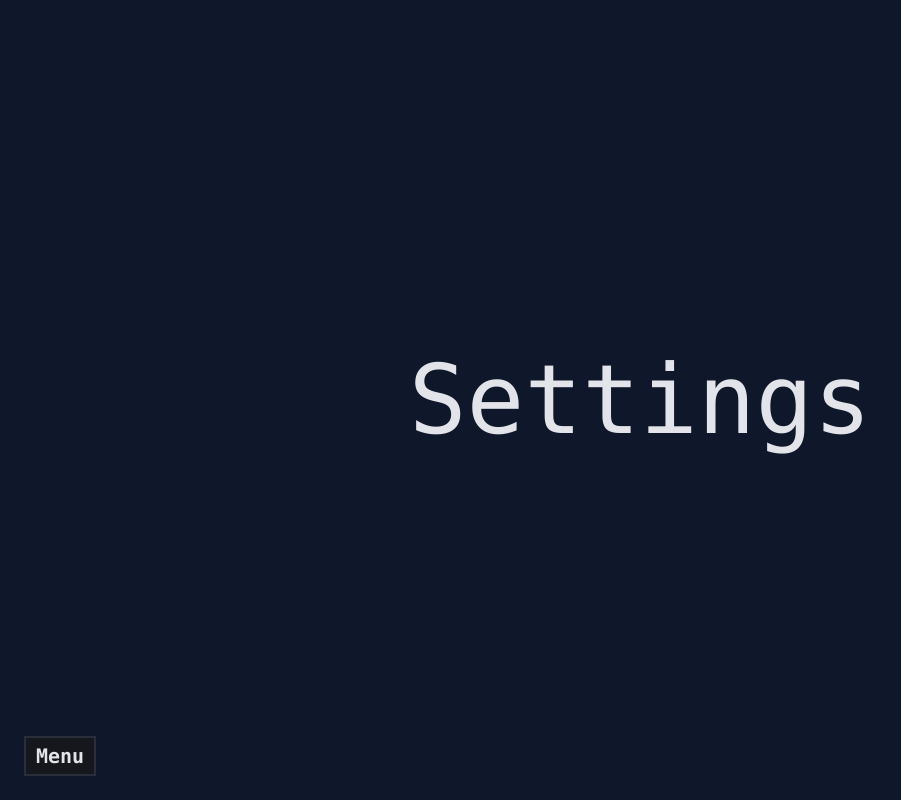
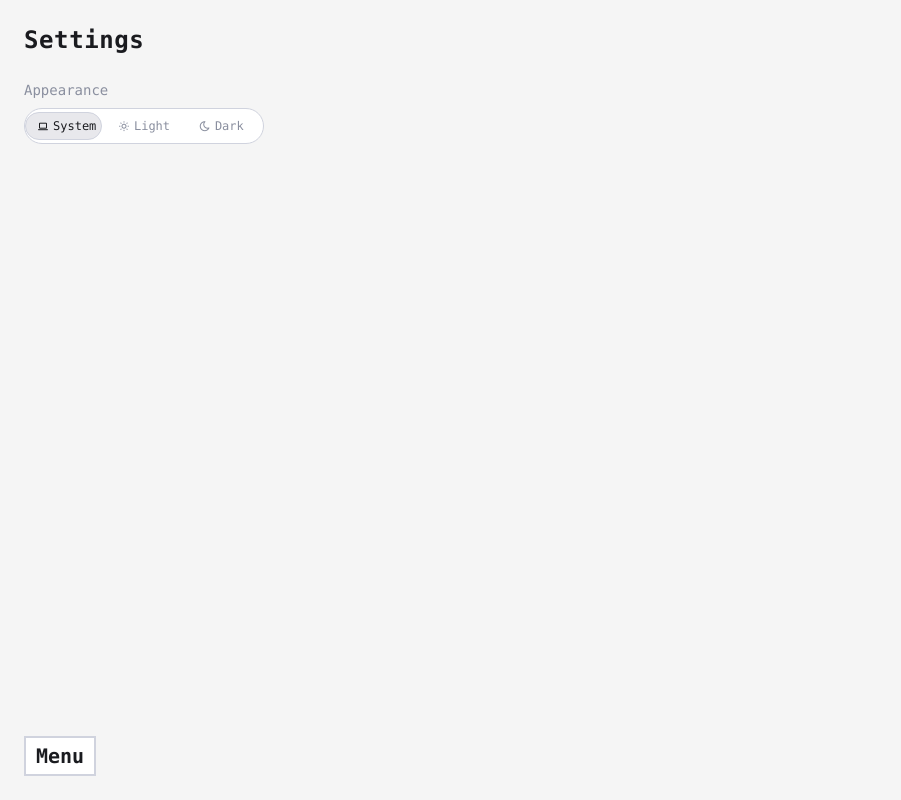
Before and after one commit to KohKoh-Nut/Cod, a Next.js app: page /settings in a window 1280 px wide. Shown: the whole page, without its empty margins (0-901 px from the left). Built offline with nearby package versions, Linux system fonts and the light colour scheme.

Commit message:
feat: add theme swiper with light/dark/system toggle

```diff
--- a/src/app/layout.tsx
+++ b/src/app/layout.tsx
@@ -35,12 +35,17 @@ export default function RootLayout({ children }: RootLayoutProps) {
     return (
         <html
             lang="en"
-            className={`${geistSans.variable} ${geistMono.variable} h-full antialiased`}
+            className={`${geistSans.variable} ${geistMono.variable} h-full antialiased dark`}
         >
+            <head>
+                <link
+                    rel="stylesheet"
+                    href="https://cdn.jsdelivr.net/npm/@tabler/icons-webfont@latest/tabler-icons.min.css"
+                />
+            </head>
             <body className="h-full flex flex-col">
                 {/* Global Navigation Bar */}
                 <NavBar />
-
                 {/* Main Page Content */}
                 {children}
             </body>
--- a/src/app/settings/page.tsx
+++ b/src/app/settings/page.tsx
@@ -1,11 +1,15 @@
 'use client';
+import ThemeSwiper from '@/components/ThemeSwiper';
+import Text from '@/components/Text';
 
-export default function Settings (){
-
-    return(
-
-        <div className="min-h-screen min-w-screen bg-slate-900 text-yellow text-8xl items-center justify-center flex flex-row">
-            Settings
-        </div>
-    );
+export default function SettingsPage() {
+  return (
+    <div className="p-6 flex flex-col gap-6">
+      <Text
+        type="header"
+        level={2}
+        label="Settings" />
+      <ThemeSwiper />
+    </div>
+  );
 }
--- /dev/null
+++ b/src/components/ThemeSwiper.tsx
@@ -0,0 +1,74 @@
+'use client';
+import { useEffect, useRef } from 'react';
+import { useTheme } from '@/hooks/useTheme';
+
+const OPTIONS = [
+  { value: 'system', label: 'System', icon: 'ti-device-laptop' },
+  { value: 'light',  label: 'Light',  icon: 'ti-sun'           },
+  { value: 'dark',   label: 'Dark',   icon: 'ti-moon'          },
+] as const;
+
+export default function ThemeSwiper() {
+  const { theme, setTheme } = useTheme();
+  const trackRef = useRef<HTMLDivElement>(null);
+  const thumbRef = useRef<HTMLDivElement>(null);
+
+  const updateThumb = (index: number) => {
+    const track = trackRef.current;
+    const thumb = thumbRef.current;
+    if (!track || !thumb) return;
+    const option = track.children[index + 1] as HTMLElement; // +1 skips thumb
+    thumb.style.left = `${option.offsetLeft - 3}px`;
+    thumb.style.width = `${option.offsetWidth}px`;
+  };
+
+  useEffect(() => {
+    const index = OPTIONS.findIndex((o) => o.value === theme);
+    updateThumb(index === -1 ? 0 : index);
+  }, [theme]);
+
+  useEffect(() => {
+    const handleResize = () => {
+      const index = OPTIONS.findIndex((o) => o.value === theme);
+      updateThumb(index === -1 ? 0 : index);
+    };
+    window.addEventListener('resize', handleResize);
+    return () => window.removeEventListener('resize', handleResize);
+  }, [theme]);
+
+  return (
+    <div className="flex flex-col gap-2">
+      <p className="text-sm text-comment">Appearance</p>
+      <div
+        ref={trackRef}
+        role="radiogroup"
+        aria-label="Theme"
+        className="relative flex w-60 cursor-pointer select-none rounded-full border border-border bg-bg-surface p-[3px]"
+      >
+        {/* Sliding thumb */}
+        <div
+          ref={thumbRef}
+          className="absolute top-[3px] bottom-[3px] rounded-full border border-border bg-bg-element transition-all duration-200 ease-in-out"
+        />
+
+        {OPTIONS.map((opt) => (
+          <button
+            key={opt.value}
+            type="button"
+            role="radio"
+            aria-checked={theme === opt.value}
+            onClick={() => setTheme(opt.value)}
+            className={`relative z-10 flex flex-1 items-center justify-center gap-1 rounded-full py-1.5 text-xs transition-colors duration-200 ${
+              theme === opt.value
+                ? 'font-medium text-fg'
+                : 'text-comment hover:text-fg-muted'
+            }`}
+          >
+            <i className={`ti ${opt.icon}`} aria-hidden="true" />
+            {opt.label}
+          </button>
+        ))}
+      </div>
+    </div>
+  );
+}
--- /dev/null
+++ b/src/hooks/useTheme.ts
@@ -0,0 +1,39 @@
+import { useEffect, useState } from 'react';
+
+type Theme = 'system' | 'light' | 'dark';
+
+export function useTheme() {
+  const [theme, setTheme] = useState<Theme>('system');
+
+  // Read localStorage after mount (client-only)
+  useEffect(() => {
+    const stored = localStorage.getItem('theme') as Theme;
+    if (stored) setTheme(stored);
+  }, []);
+
+  const applyTheme = (isDark: boolean) => {
+    document.documentElement.classList.toggle('dark', isDark);
+    document.documentElement.classList.toggle('light', !isDark);
+  };
+
+  useEffect(() => {
+    if (theme === 'system') {
+      const prefersDark = window.matchMedia('(prefers-color-scheme: dark)').matches;
+      applyTheme(prefersDark);
+    } else {
+      applyTheme(theme === 'dark');
+    }
+    localStorage.setItem('theme', theme);
+  }, [theme]);
+
+  useEffect(() => {
+    const media = window.matchMedia('(prefers-color-scheme: dark)');
+    const handleChange = (e: MediaQueryListEvent) => {
+      if (theme === 'system') applyTheme(e.matches);
+    };
+    media.addEventListener('change', handleChange);
+    return () => media.removeEventListener('change', handleChange);
+  }, [theme]);
+
+  return { theme, setTheme };
+}
--- a/src/style/atlanticcod.css
+++ b/src/style/atlanticcod.css
@@ -1,38 +1,48 @@
-:root {
-    /* THE VOID & DEEP SHADOWS (Surfaces & Underlayers) */
-    --abyssal_bark: #07080b; /* Darkest panel background */
-    --burnt_charcoal: #0b0c10; /* Core layout body background */
-    --canyon_floor: #16171d; /* Editor surface background */
-    --crushed_clay: #1f212a; /* Active line / element background */
-
-    /* THE LIGHT (Text scales) */
-    --dusty_parchment: #f3f4f7; /* High-contrast text / bold tokens */
-    --river_silt: #cdd1dc; /* Standard variables / identifiers */
-
-    /* THE SYNTAX ACCENTS (Polished, vibrant but clean) */
-    --magma_dust: #ff4081; /* Regex / Special keywords (Pink) */
-    --wildfire: #f50057; /* Function calls / Crucial macros */
-
-    --desert_rose: #b388ff; /* Strings / Static literals (Violet) */
-    --dusty_mauve: #7c4dff; /* Type definitions / Interfaces */
-
-    --apricot_dust: #ff9100; /* Numbers / Boolean values (Orange) */
-    --canyon_flash: #ffb74d; /* Numbers alternative / Float values */
-
-    --tumbleweed: #ffd740; /* Attributes / JSON keys (Gold) */
-    --spinifex_gold: #ffea00; /* Search highlights */
-
-    --desert_sage: #69f0ae; /* HTML tags / XML element names (Mint) */
-    --pale_spinifex: #1de9b6; /* Constants / Global variables (Teal) */
-
-    --shale_green: #00e5ff; /* Built-in methods / Framework terms (Cyan) */
-    --river_ooze: #00b0ff; /* URL links / Escape characters */
-
-    --outback_sky: #82b1ff; /* Method calls / Standard declarations (Blue) */
-    --eucalyptus_smoke: #448aff; /* Class names / Inheritance structures */
-
-    /* CHASSIS SCAFFOLDING (UI Borders and Dividers) */
-    --fossil_bone: #4b4e5c; /* High visibility structural borders */
-    --weathered_wood: #2e313d; /* Secondary container grids */
-    --termite_mound: #1f212a; /* Tab group dividers */
+/* atlanticcod.css - light theme */
+:root.light {
+    /* Core Canvas & Layering */
+    --bg: #f5f5f5;
+    --bg_surface: #ffffff;
+    --bg_element: #e8e8ec;
+    --border: #d0d3de;
+    /* Typography */
+    --fg: #1a1b1f;
+    --fg_muted: #5a5f72;
+    --comment: #8a8f9f;
+    /* Brand & Actions */
+    --brand: #7c4dff;
+    --brand_hover: #651fff;
+    --interactive: #1565c0;
+    --interactive_hover: #0d47a1;
+    /* System Status */
+    --success: #2e7d32;
+    --warning: #e65100;
+    --error: #c62828;
+    /* THE VOID & DEEP SHADOWS (inverted for light) */
+    --abyssal_bark: #ffffff;
+    --burnt_charcoal: #f5f5f5;
+    --canyon_floor: #eeeeee;
+    --crushed_clay: #e0e0e0;
+    /* THE LIGHT (text scales, now dark on light) */
+    --dusty_parchment: #1a1b1f;
+    --river_silt: #2e3045;
+    /* Syntax accents */
+    --magma_dust: #c2185b;
+    --wildfire: #ad1457;
+    --desert_rose: #6a1b9a;
+    --dusty_mauve: #4527a0;
+    --apricot_dust: #e65100;
+    --canyon_flash: #ef6c00;
+    --tumbleweed: #f57f17;
+    --spinifex_gold: #f9a825;
+    --desert_sage: #00695c;
+    --pale_spinifex: #00796b;
+    --shale_green: #00838f;
+    --river_ooze: #0277bd;
+    --outback_sky: #1565c0;
+    --eucalyptus_smoke: #1976d2;
+    /* Chassis */
+    --fossil_bone: #bdbdbd;
+    --weathered_wood: #e0e0e0;
+    --termite_mound: #eeeeee;
 }
```
